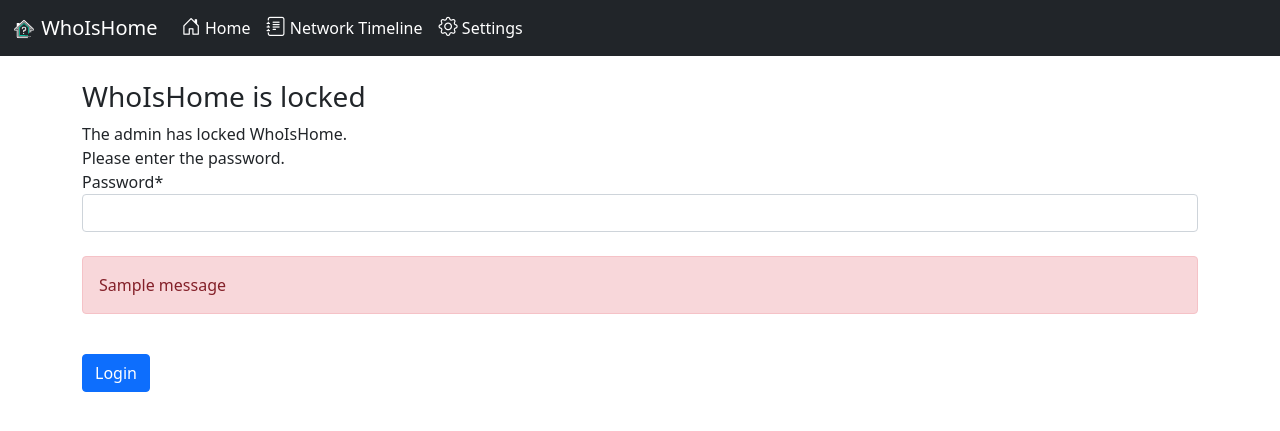
After one commit to DartLazer/WhoIsHomeUI, a Django app: page /login/ in a window 1280 px wide. The commit adds this page. Shown: the top 431 px of the page. Run offline with Django 3.2, Linux system fonts and the light colour scheme; tables that the repository leaves empty hold one stand-in row (values such as "Sample post"); one stand-in notice (Sample message) is shown; some libraries are stand-ins or nearby versions.

Commit message:
Added lock app by password support

```diff
--- a/mysite/latest_version.txt
+++ b/mysite/latest_version.txt
@@ -1 +1 @@
-0.34
+0.35
--- a/mysite/mysite/settings.py
+++ b/mysite/mysite/settings.py
@@ -22,7 +22,7 @@ BASE_DIR = Path(__file__).resolve().parent.parent
 # SECURITY WARNING: keep the secret key used in production secret!
 SECRET_KEY = utils.get_random_secret_key()
 
-CURRENT_VERSION = 0.34
+CURRENT_VERSION = 0.35
 #TODO UPDATE VERSION NUMBER!
 
 # SECURITY WARNING: don't run with debug turned on in production!
--- a/mysite/whoishome/admin.py
+++ b/mysite/whoishome/admin.py
@@ -1,5 +1,5 @@
 from django.contrib import admin
-from .models import Host, Target, ScannerConfig, EmailConfig, LogData, DiscordNotificationsConfig
+from .models import Host, Target, ScannerConfig, EmailConfig, LogData, DiscordNotificationsConfig, HomePageSettingsConfig
 
 
 # Register your models here.
@@ -25,5 +25,6 @@ admin.site.register(Host, HostAdmin)
 admin.site.register(Target, TargetAdmin)
 admin.site.register(ScannerConfig, ScannerConfigAdmin)
 admin.site.register(EmailConfig)
+admin.site.register(HomePageSettingsConfig)
 admin.site.register(DiscordNotificationsConfig)
 admin.site.register(LogData, LogDataAdmin)
--- a/mysite/whoishome/forms.py
+++ b/mysite/whoishome/forms.py
@@ -1,7 +1,8 @@
 from django import forms
-from django.core.exceptions import ObjectDoesNotExist
+from django.contrib.auth.models import User
+from django.contrib.auth.forms import UserCreationForm, AuthenticationForm, PasswordResetForm
 from .models import Host, device_types_form_list, ScannerConfig, EmailConfig, DiscordNotificationsConfig, \
-    HomePageSettingsConfig
+    HomePageSettingsConfig, AppSettings
 
 
 class HostForm(forms.Form):
@@ -108,3 +109,17 @@ class DiscordNotificationsForm(forms.Form):
                                                          widget=forms.Textarea)
         self.fields['new_connection_message'] = forms.CharField(initial=discord_config.new_connection_message,
                                                                 required=False, widget=forms.Textarea)
+
+
+class LockAppForm(forms.Form):
+    def __init__(self, *args, **kwargs):
+        self.request = kwargs.pop("request")
+        super(LockAppForm, self).__init__(*args, **kwargs)
+        app_config = AppSettings.objects.get(pk=1)
+        self.fields['login_required'] = forms.BooleanField(label="Lock WhoIsHome with a password",
+                                                           initial=app_config.login_required, required=False)
+        self.fields['password'] = forms.CharField(label='Password', required=True, widget=forms.PasswordInput)
+
+
+class EnterPasswordForm(forms.Form):
+    password = forms.CharField(label='Password', widget=forms.PasswordInput)
--- a/mysite/whoishome/models.py
+++ b/mysite/whoishome/models.py
@@ -83,6 +83,10 @@ class LogData(models.Model):
         return None
 
 
+class AppSettings(models.Model):
+    login_required = models.BooleanField(default=False)
+
+
 class ScannerConfig(models.Model):
     scanner_enabled = models.BooleanField(default=False)
     not_home_treshold = models.IntegerField(default=21)
--- /dev/null
+++ b/mysite/whoishome/templates/whoishome/enter_password.html
@@ -0,0 +1,29 @@
+{% extends "base.html" %}
+{% load static %}
+{% block content %}
+{% load crispy_forms_tags %}
+
+
+
+    <h3 class="card-title">WhoIsHome is locked</h3>
+    The admin has locked WhoIsHome.<br />
+    Please enter the password.
+    <form method="POST">{% csrf_token %}
+
+        <!-- form variable -->
+        {{ login_form | crispy }}
+
+        {% if messages %}
+        {% for message in messages %}
+        <br />
+        <div class="alert alert-danger" role="alert">
+            {{ message | safe }}
+        </div>
+        {% endfor %}
+        {% endif %}
+        <br/>
+        <input class="btn btn-primary" type="submit" name="sumbit" value="Login">
+    </form>
+    <br />
+
+{% endblock content %}
--- a/mysite/whoishome/urls.py
+++ b/mysite/whoishome/urls.py
@@ -10,6 +10,7 @@ urlpatterns = [
     # path('now/', views.getresults, name='now'),
     # path('index', views.index, name='index'),
     path('start_scanner/', views.start_scanner, name='start_scanner'),
+    path('login/', views.log_in, name='login'),
     path('stop_scanner/', views.stop_scanner, name='stop_scanner'),
     path('enable_emailer/', views.enable_emailer, name='enable_emailer'),
     path('disable_emailer/', views.disable_emailer, name='disable_emailer'),
--- a/mysite/whoishome/views.py
+++ b/mysite/whoishome/views.py
@@ -5,12 +5,15 @@ from django.http import HttpResponse, HttpResponseRedirect, HttpRequest, JsonRes
 from django.shortcuts import render, redirect
 from django.conf import settings as django_settings
 from django.contrib import messages
+from django.contrib.auth.models import User
+from django.contrib.auth import authenticate, login
+from django.contrib.auth.decorators import user_passes_test
 from django.urls import reverse
-from .models import Host, DiscordNotificationsConfig, HomePageSettingsConfig
+from .models import Host, DiscordNotificationsConfig, HomePageSettingsConfig, AppSettings
 from .timeline_functions import generate_timeline_data
 from .scanner_functions import *
 from .forms import HostForm, ChangeHostNameForm, ScannerSettingsForm, EmailSettingsForm, DiscordNotificationsForm, \
-    HomePageSettingsForm
+    HomePageSettingsForm, LockAppForm, EnterPasswordForm
 import logging
 
 last_time_checked = False
@@ -20,10 +23,16 @@ github_version = False
 logger = logging.getLogger('log_to_file')
 
 
+def user_logged_in_if_locked(user: User):
+    app_settings, created_bool = AppSettings.objects.get_or_create(pk=1)
+    return not app_settings.login_required or user.is_authenticated
+
+
 def index(request):
     return HttpResponseRedirect('whoishome')
 
 
+@user_passes_test(user_logged_in_if_locked, login_url='/login/')
 def clear_new_hosts(request):
     hosts = Host.objects.filter()
     for host in hosts:
@@ -33,12 +42,14 @@ def clear_new_hosts(request):
     return HttpResponseRedirect('/whoishome')
 
 
+@user_passes_test(user_logged_in_if_locked, login_url='/login/')
 def settings(request):
     email_settings, created_bool = EmailConfig.objects.get_or_create(pk=1)
 
     discord_config = DiscordNotificationsConfig.objects.get(pk=1)
 
     scanner_config, created_bool = ScannerConfig.objects.get_or_create(pk=1)
+    app_settings, created_bool = AppSettings.objects.get_or_create(pk=1)
 
     scanner_running = True if scanner_config.scanner_enabled else False
 
@@ -97,6 +108,23 @@ def settings(request):
             logger.warning('Discord settings updated.')
         return redirect('settings')
 
+    elif 'lock_app_form' in request.POST:
+        lock_app_form = LockAppForm(request.POST, request=request)
+        if lock_app_form.is_valid():
+            if lock_app_form.has_changed():
+                app_settings.login_required = lock_app_form.cleaned_data['login_required']
+                app_settings.save()
+            if User.objects.filter(username='login_user').exists():
+                user = User.objects.get(username='login_user')
+                user.set_password(lock_app_form.cleaned_data['password'])
+                user.save()
+            else:
+                User.objects.create(username='login_user', password=lock_app_form.cleaned_data['password'])
+            logger.warning('Password updated')
+            messages.add_message(request, messages.INFO,
+                                 'Password settings changed',
+                                 extra_tags='Saved!')
+
     with open('logfile.log') as file:
         logfile = file.readlines()
         if len(logfile) > 30:
@@ -105,15 +133,18 @@ def settings(request):
     scanner_settings_form = ScannerSettingsForm(request=request)
     email_settings_form = EmailSettingsForm(request=request)
     discord_form = DiscordNotificationsForm(request=request)
+    lock_app_form = LockAppForm(request=request)
 
     return render(request, 'whoishome/settings.html',
                   {'email': email_settings, 'scanner_settings_form': scanner_settings_form,
                    'email_settings_form': email_settings_form,
                    'discord_form': discord_form,
+                   'lock_app_form': lock_app_form,
                    "logfile": logfile, 'update_available': update_check(), 'scanner_running': scanner_running,
                    "timezone": django_settings.TIME_ZONE})
 
 
+@user_passes_test(user_logged_in_if_locked, login_url='/login/')
 def view_host(request, host_id):
     form_saved = False
 
@@ -162,7 +193,6 @@ def view_host(request, host_id):
         logdata_query = LogData.objects.filter(host=host).order_by('-id')[:50]
         # contains_logdata = True
 
-
     return render(request, 'whoishome/view_host.html', {'host': host, 'host_form': host_form,
                                                         'host_name_form': host_name_form, 'form_saved': form_saved,
                                                         'logdata_query': logdata_query,
@@ -170,6 +200,7 @@ def view_host(request, host_id):
                                                         'timeline_chart_range:': chart_range})
 
 
+@user_passes_test(user_logged_in_if_locked, login_url='/login/')
 def getresults(request):
     home_page_settings_form = HomePageSettingsForm(request=request)
 
@@ -212,6 +243,7 @@ def getresults(request):
     return render(request, 'whoishome/index.html', context)
 
 
+@user_passes_test(user_logged_in_if_locked, login_url='/login/')
 def network_timeline(request):
     log_data_query = LogData.objects.filter().order_by('-time_saved')
     if len(log_data_query) > 50:
@@ -241,6 +273,7 @@ def network_timeline(request):
     return render(request, 'whoishome/network_timeline.html', context)
 
 
+@user_passes_test(user_logged_in_if_locked, login_url='/login/')
 def update_page(request):
     changelog_url = 'https://raw.githubusercontent.com/DartLazer/WhoIsHomeUI/main/CHANGELOG.md'
     r = requests.get(changelog_url)
@@ -255,21 +288,21 @@ def update_page(request):
 
     return render(request, 'whoishome/update.html', context)
 
-
+@user_passes_test(user_logged_in_if_locked, login_url='/login/')
 def enable_emailer(request):
     email_settings = EmailConfig.objects.get(pk=1)
     email_settings.enable_emailer()
     logger.warning("Emailer Enabled.")
     return HttpResponseRedirect('/whoishome/settings')
 
-
+@user_passes_test(user_logged_in_if_locked, login_url='/login/')
 def disable_emailer(request):
     email_settings = EmailConfig.objects.get(pk=1)
     email_settings.disable_emailer()
     logger.warning("Emailer Disabled.")
     return HttpResponseRedirect('/whoishome/settings')
 
-
+@user_passes_test(user_logged_in_if_locked, login_url='/login/')
 def start_scanner(request):
     scanner_config, created_bool = ScannerConfig.objects.get_or_create(pk=1)
     scanner_config.scanner_enabled = True
@@ -277,7 +310,7 @@ def start_scanner(request):
     logger.warning("Scanner started. Scanning every minute.")
     return HttpResponseRedirect('/')
 
-
+@user_passes_test(user_logged_in_if_locked, login_url='/login/')
 def stop_scanner(request):
     scanner_config, created_bool = ScannerConfig.objects.get_or_create(pk=1)
     scanner_config.scanner_enabled = False
@@ -294,6 +327,26 @@ def scan_now(request):
         scan_processor(online_hosts)
         is_home_check()
     return HttpResponseRedirect('')
+
+
+def log_in(request):
+    if request.POST:
+        password_form = EnterPasswordForm(request.POST)
+        if password_form.is_valid():
+            password = password_form.cleaned_data['password']
+            user = authenticate(username='login_user', password=password)
+            if user is not None:
+                login(request, user)
+                return redirect(getresults)
+            else:
+                messages.add_message(request, messages.INFO,
+                                     'Invalid password!',
+                                     extra_tags='Saved!')
+                logger.warning('Invalid password entered!')
+                return redirect(log_in)
+
+    password_form = EnterPasswordForm()
+    return render(request, 'whoishome/enter_password.html', {'login_form': password_form})
 
 
 def update_check():
```
Also changed, not shown: mysite/whoishome/templates/whoishome/empty_template.html (added, +10 -0 lines), mysite/whoishome/templates/whoishome/settings.html (+40 -11 lines), CHANGELOG.md, mysite/whoishome/migrations/0008_appsettings.py (added), mysite/whoishome/migrations/0009_create_appsettings_object.py (added).
